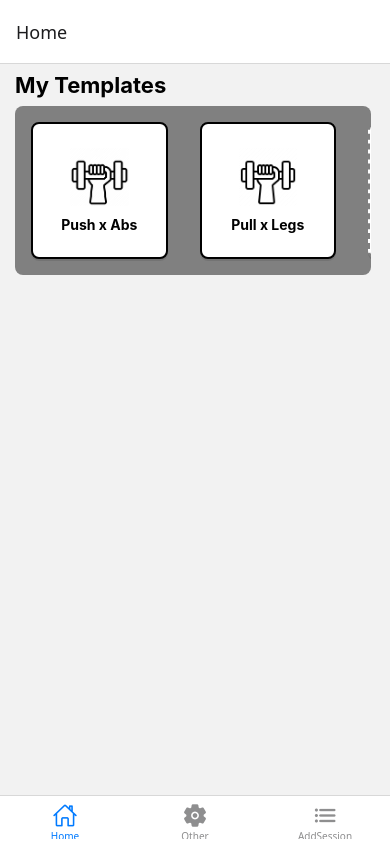
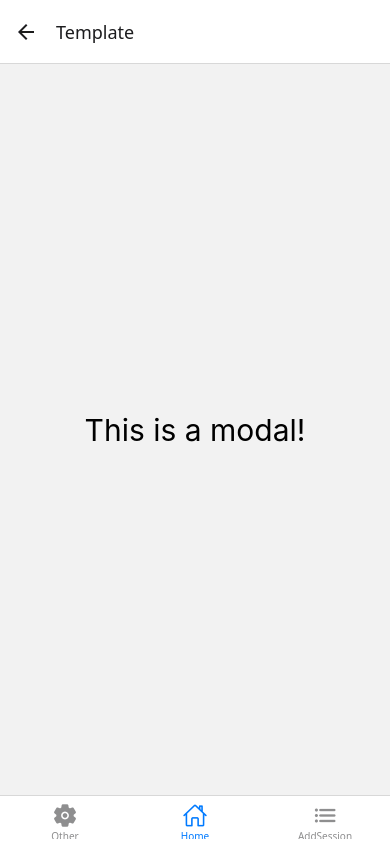
Before and after one commit to AmitBuskila/Peak-Forge-Client, a React Native app: screen /Template in a window 390 px wide. Built offline with nearby package versions, Linux system fonts and the light colour scheme.

Commit message:
Add navigation stack and template modal component

```diff
--- a/App.tsx
+++ b/App.tsx
@@ -1,14 +1,13 @@
 import { StatusBar } from "expo-status-bar";
-import { StyleSheet, Text, View, TextInput } from "react-native";
-import { LinearGradient } from "expo-linear-gradient";
-import { Navigation } from "./src/screens/Navigation";
+import { StyleSheet, View } from "react-native";
+import { Navigation } from "./src/navigation/Navigation";
 
 export default function App() {
   return (
-    <LinearGradient colors={["black", "gray"]} style={styles.container}>
+    <View style={styles.container}>
       <Navigation />
       <StatusBar style="auto" />
-    </LinearGradient>
+    </View>
   );
 }
 
--- a/package.json
+++ b/package.json
@@ -12,6 +12,7 @@
     "@react-navigation/bottom-tabs": "^7.2.0",
     "@react-navigation/elements": "^2.2.5",
     "@react-navigation/native": "^7.0.14",
+    "@react-navigation/stack": "^7.1.1",
     "expo": "~52.0.23",
     "expo-linear-gradient": "~14.0.1",
     "expo-status-bar": "~2.0.0",
--- a/src/components/SessionTemplate.tsx
+++ b/src/components/SessionTemplate.tsx
@@ -1,7 +1,26 @@
-import { FC } from "react";
-import { View, Text, StyleSheet, Dimensions, Image } from "react-native";
+import { FC, useState } from "react";
+import {
+  View,
+  Text,
+  StyleSheet,
+  Dimensions,
+  Image,
+  GestureResponderEvent,
+  TouchableOpacity,
+} from "react-native";
+import { NavigationProp, useNavigation } from "@react-navigation/native";
 
 export const SessionTemplate: FC<{ name?: string }> = ({ name }) => {
+  const [modalVisible, setModalVisible] = useState(false);
+  const navigation = useNavigation<NavigationProp<string>>();
+
+  const handleTemplatePress = (e: GestureResponderEvent) => {
+    setModalVisible(true);
+    if (!name) {
+      navigation.navigate("Template");
+    }
+  };
+
   const SessionIcon = () => {
     return name ? (
       <Image style={styles.image} source={require("../../assets/gym.webp")} />
@@ -10,16 +29,17 @@ export const SessionTemplate: FC<{ name?: string }> = ({ name }) => {
     );
   };
   return (
-    <View
+    <TouchableOpacity
       style={{
         ...styles.card,
         borderStyle: name ? "solid" : "dashed",
         borderColor: name ? "black" : "gray",
       }}
+      onPress={handleTemplatePress}
     >
       <SessionIcon />
       <Text style={styles.name}>{name || "new template"}</Text>
-    </View>
+    </TouchableOpacity>
   );
 };
 
--- /dev/null
+++ b/src/components/TemplateModal.tsx
@@ -0,0 +1,14 @@
+import { useNavigation } from "@react-navigation/native";
+import React, { FC } from "react";
+import { Text, View } from "react-native";
+
+export const TemplateModal: FC<{}> = () => {
+  const navigation = useNavigation();
+  return (
+    <View style={{ flex: 1, alignItems: "center", justifyContent: "center" }}>
+      <Text style={{ fontSize: 30 }} onPress={() => navigation.goBack()}>
+        This is a modal!
+      </Text>
+    </View>
+  );
+};
--- a/src/screens/Navigation.tsx
+++ b/src/navigation/Navigation.tsx
@@ -1,10 +1,9 @@
+import { createBottomTabNavigator } from "@react-navigation/bottom-tabs";
 import { NavigationContainer } from "@react-navigation/native";
-import { createBottomTabNavigator } from "@react-navigation/bottom-tabs";
 import IonIcons from "react-native-vector-icons/Ionicons";
-import { HomeScreen } from "./HomeScreen";
-import { OtherScreen } from "./OtherScreen";
-import { AddSessionScreen } from "./AddSession";
-import { View, StyleSheet } from "react-native";
+import { AddSessionScreen } from "../screens/AddSession";
+import { OtherScreen } from "../screens/OtherScreen";
+import { HomeStack } from "./stacks/HomeStack";
 
 const Tab = createBottomTabNavigator();
 
@@ -27,10 +26,11 @@ export const Navigation = () => {
             }
             return <IonIcons name={iconName} size={size} color={color} />;
           },
+          headerShown: false,
         })}
       >
-        <Tab.Screen name={"Home"} component={HomeScreen} />
         <Tab.Screen name={"Other"} component={OtherScreen} />
+        <Tab.Screen name={"Home"} component={HomeStack} />
         <Tab.Screen name={"AddSession"} component={AddSessionScreen} />
       </Tab.Navigator>
     </NavigationContainer>
--- /dev/null
+++ b/src/navigation/stacks/HomeStack.tsx
@@ -0,0 +1,18 @@
+import { createStackNavigator } from "@react-navigation/stack";
+import { HomeScreen } from "../../screens/HomeScreen";
+import { TemplateModal } from "../../components/TemplateModal";
+
+const Stack = createStackNavigator();
+
+export const HomeStack = () => {
+  return (
+    <Stack.Navigator initialRouteName="Home">
+      <Stack.Screen
+        name="Home"
+        component={HomeScreen}
+        options={{ headerShown: false }}
+      />
+      <Stack.Screen name="Template" component={TemplateModal} />
+    </Stack.Navigator>
+  );
+};
--- a/src/screens/HomeScreen.tsx
+++ b/src/screens/HomeScreen.tsx
@@ -1,9 +1,17 @@
 import { FC } from "react";
-import { View, Text, StyleSheet, ScrollView, Dimensions } from "react-native";
+import {
+  View,
+  Text,
+  StyleSheet,
+  ScrollView,
+  Dimensions,
+  SafeAreaView,
+} from "react-native";
 import { SessionTemplate } from "../components/SessionTemplate";
 
 export const HomeScreen: FC<{ navigation: any }> = ({ navigation }) => {
   return (
+    <SafeAreaView style={{ flex: 1 }}>
       <View style={styles.container}>
         <Text style={styles.title}>My Templates</Text>
         <ScrollView style={styles.scrollView} horizontal={true}>
@@ -12,6 +20,7 @@ export const HomeScreen: FC<{ navigation: any }> = ({ navigation }) => {
           <SessionTemplate />
         </ScrollView>
       </View>
+    </SafeAreaView>
   );
 };
 
@@ -19,8 +28,10 @@ const styles = StyleSheet.create({
   container: {
     display: "flex",
     flexDirection: "column",
+    justifyContent: "space-between",
     marginLeft: 15,
   },
+
   title: {
     fontSize: 22,
     fontWeight: "bold",
```
Also changed, not shown: 1 other file (tests, documents, lock files or other folders). Lines whose indentation alone changed are shown as unchanged.
